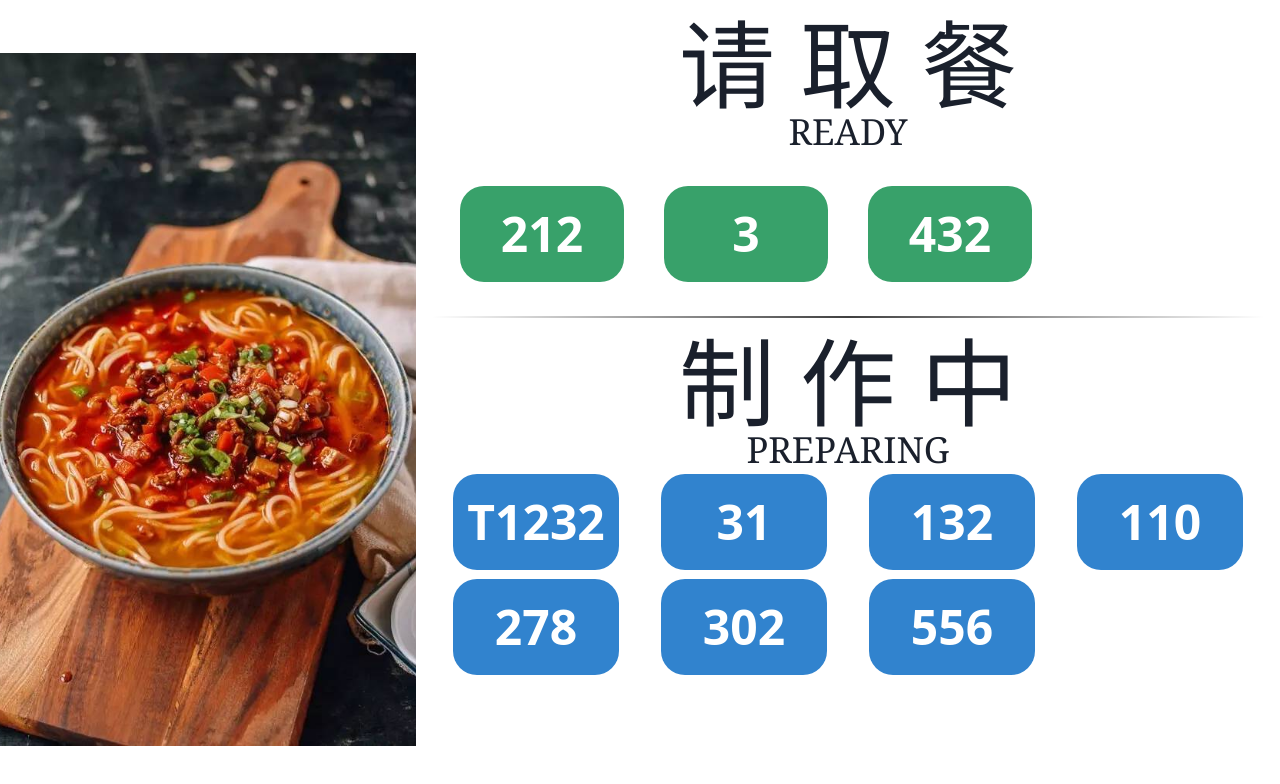
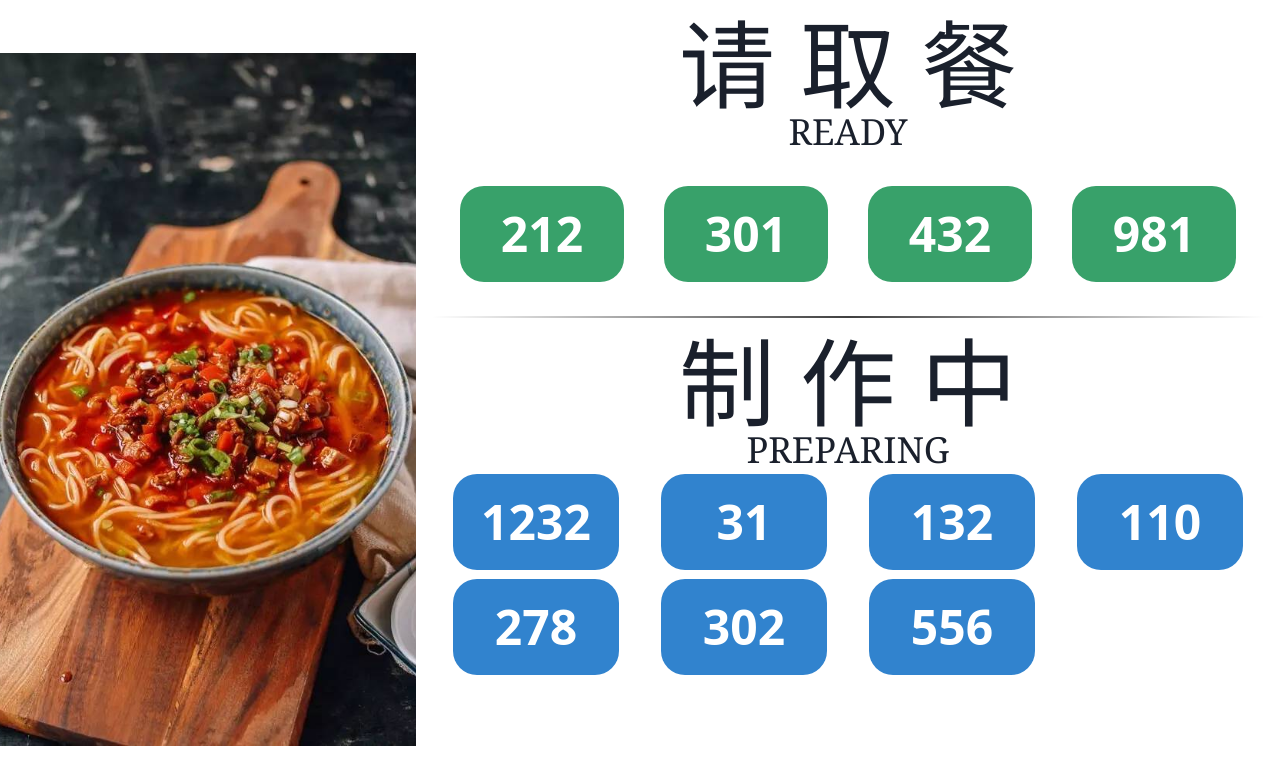
Before and after one commit to xiaoFeng5210/nanhai-apps, a Next.js app: page / in a window 1280 px wide. Shown: the top 784 px of the page. Built offline with nearby package versions, Linux system fonts and the light colour scheme.

Commit message:
fix style

```diff
--- a/src/components/doing/Doing.tsx
+++ b/src/components/doing/Doing.tsx
@@ -8,7 +8,7 @@ const Doing = () => {
 
       <div className="flex-1 grid grid-cols-4 grid-rows-3">
         {
-          ['T1232', 31 ,132, 110, 278, 302, 556].map(item => {
+          [1232, 31 ,132, 110, 278, 302, 556].map(item => {
             return (
               <div key={item} className="flex flex-col justify-center items-center w-full">
                 <div className="w-[80%] h-24 rounded-3xl font-sans font-bold text-[3rem] inline-flex justify-center items-center bg-[#3183CE] text-white">{item}</div>
--- a/src/components/please-pickup/PleasePickup.tsx
+++ b/src/components/please-pickup/PleasePickup.tsx
@@ -8,7 +8,7 @@ const PleasePickup = () => {
 
       <div className="flex-1 grid grid-cols-4 p-2">
         {
-          [212, 3 ,432].map(item => {
+          [212, 301 ,432, 981].map(item => {
             return (
               <div key={item} className="flex flex-col justify-center items-center w-full">
                 <div className="w-[80%] h-24 bg-[#38A16A] text-white rounded-3xl font-sans font-bold text-[3rem] inline-flex justify-center items-center">{item}</div>
```
